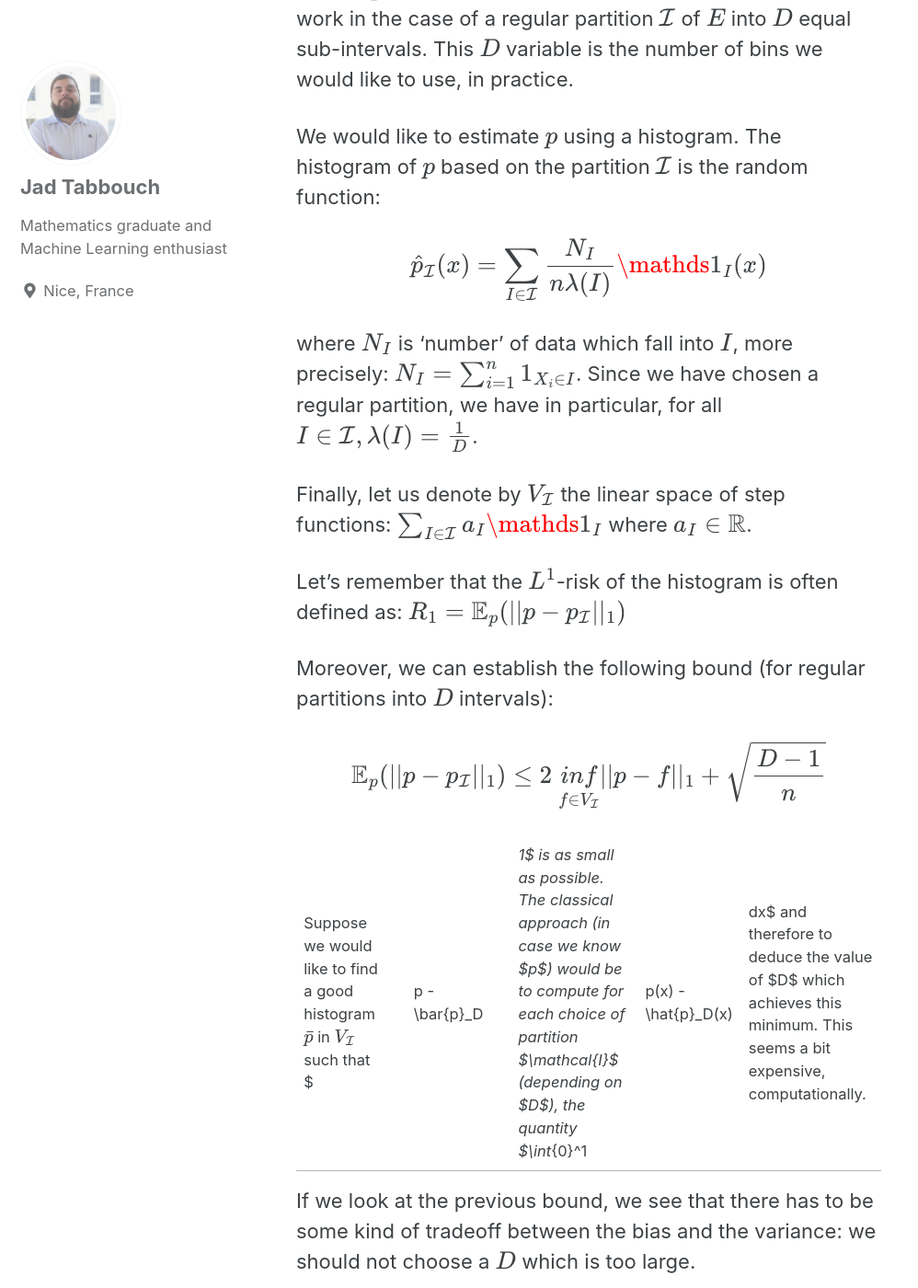
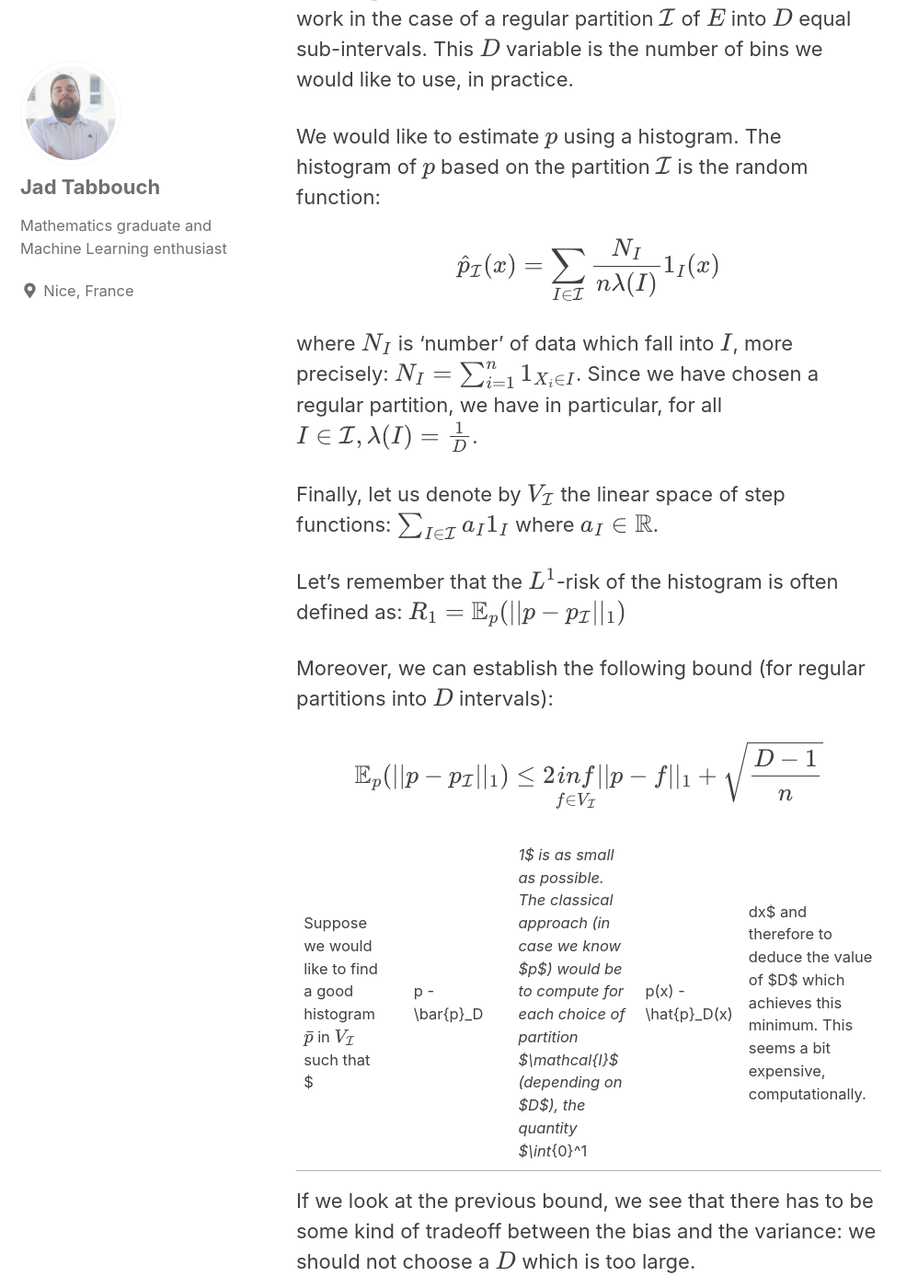
Before and after one commit to jad-tab/jad-tab.github.io, a Jekyll site: the page built from _posts/2020-01-03-Histograms.md, in a window 1280 px wide and 1400 px high, scrolled down 918 px. Shown: the whole window at 92% size, without its empty margins (0-998 px from the left). Built offline with Jekyll 4.4.1, drawn with Linux system fonts in a browser that asks for light colours; cached includes are drawn as plain includes; formulas are drawn with MathJax 3.

Commit message:
Update 2020-01-03-Histograms.md

```diff
--- a/_posts/2020-01-03-Histograms.md
+++ b/_posts/2020-01-03-Histograms.md
@@ -23,18 +23,18 @@ Let us take $$(X_1, ..., X_n)$$ an $$n-$$sample in a space $$E = [0 , 1]$$. Let
 
 We would like to estimate $$p$$ using a histogram. The histogram of $$p$$ based on the partition $$\mathcal{I}$$ is the random function:
 
-$$\hat{p}_{\mathcal{I}}(x) = \sum_{I \in \mathcal{I}} \frac{N_I}{n \lambda(I)} \mathds{1}_{I}(x)$$
+$$\hat{p}_{\mathcal{I}}(x) = \sum_{I \in \mathcal{I}} \frac{N_I}{n \lambda(I)} 1_{I}(x)$$
 
 where $$N_I$$ is 'number' of data which fall into $$I$$, more precisely: $$N_I = \sum_{i=1}^n 1_{X_i \in I}$$. Since we have chosen a regular partition, we have in particular, for all $$I \in \mathcal{I}, \lambda(I) = \frac{1}{D}$$.
 
-Finally, let us denote by $$V_{\mathcal{I}}$$ the linear space of step functions: $$\sum_{I \in \mathcal{I}} a_{I} \mathds{1}_I$$ where $$a_I \in \mathbb{R}$$.
+Finally, let us denote by $$V_{\mathcal{I}}$$ the linear space of step functions: $$\sum_{I \in \mathcal{I}} a_{I} 1_I$$ where $$a_I \in \mathbb{R}$$.
 
 Let's remember that the $$L^1$$-risk of the histogram is often defined as:
 $$R_1 = \mathbb{E}_p(||p - p_{\mathcal{I}}||_1) $$
 
 Moreover, we can establish the following bound (for regular partitions into $$D$$ intervals):
 
-$$\mathbb{E}_p(||p - p_{\mathcal{I}}||_1) \leq 2\text{ }  \underset{f \in V_{\mathcal{I}}}{ inf} ||p - f||_1 + \sqrt{\frac{D-1}{n}}$$
+$$\mathbb{E}_p(||p - p_{\mathcal{I}}||_1) \leq 2  \underset{f \in V_{\mathcal{I}}}{ inf} ||p - f||_1 + \sqrt{\frac{D-1}{n}}$$
 
 
 Suppose we would like to find a good histogram $$\bar{p}$$ in $$V_{\mathcal{I}}$$ such that $||p - \bar{p}_D||_1$ is as small as possible. The classical approach (in case we know $p$) would be to compute for each choice of partition $\mathcal{I}$ (depending on $D$), the quantity $\int_{0}^1|p(x) - \hat{p}_D(x)|dx$ and therefore to deduce the value of $D$ which achieves this minimum. This seems a bit expensive, computationally.
```
